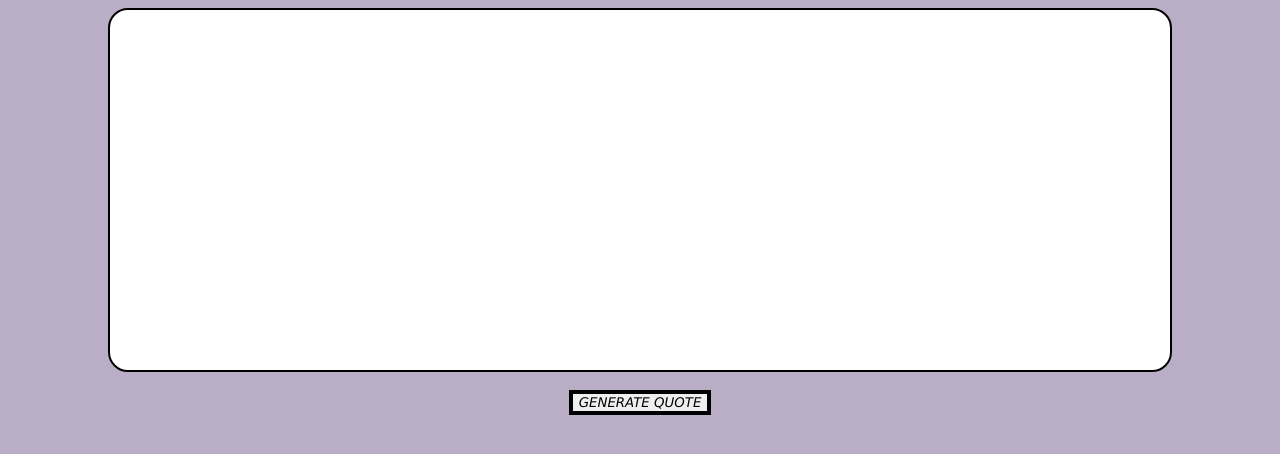
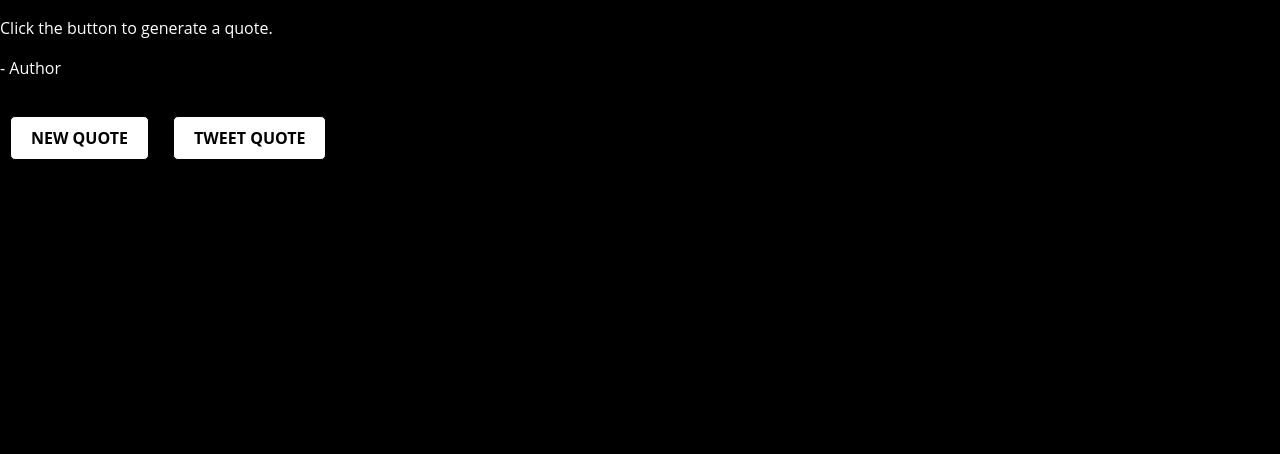
Before and after one commit to ssjhyyk/random-quote-generator, a plain HTML site: page index.html in a window 1280 px wide. Drawn offline with Linux system fonts and the light colour scheme.

Commit message:
author def

```diff
--- a/index.html
+++ b/index.html
@@ -1,19 +1,23 @@
 <!DOCTYPE html>
 <html lang="en">
 <head>
+    <meta charset="utf-8">
     <link rel="stylesheet" href="./style.css">
-
     <title>Quotes Generator</title>
 </head>
-
 <body>
-    <div id="box">
-        <p id="quote"></p>
-        <p id="author"></p>
+    <div id="quote-box">
+      <div id="text">
+        <p id="quoteDisplay">Click the button to generate a quote.</p>
+      </div>
+      <div id="author">
+        <p id="authorDisplay">- Author</p>
+      </div>
+      <div id="buttons">
+        <button id="new-quote" onclick="newQuote()">New Quote</button>
+        <button id="tweet-quote">Tweet Quote</button>
+      </div>
     </div>
-    <br>
-<center><button id="button">GENERATE QUOTE</button></center>
-
-
-</body>
+    <script src="script.js"></script>
+  </body>
 </html>
--- a/script.js
+++ b/script.js
@@ -1,4 +1,4 @@
-const quotes = [
+var quotes = [
   { quote: "Life is like a camera, focus on the good times, develop from the negatives and if things don't work out, take another shot.", author: "Unknown" },
   { quote: "Success is not final, failure is not fatal: It is the courage to continue that counts.", author: "Winston Churchill" },
   { quote: "Believe in yourself and all that you are. Know that there is something inside you that is greater than any obstacle.", author: "Christian D. Larson" },
@@ -16,13 +16,7 @@ const quotes = [
   { quote: "It does not matter how slowly you go as long as you do not stop.", author: "Confucius"}
 ];
 
-const box = document.getElementById("box");
-const quote = document.getElementById("quote");
-const author = document.getElementById("author");
-const button = document.getElementById("button");
-
-button.addEventListener("click", () => {
-  let randomNum = Math.floor(Math.random() * quotes.length);
-  quote.innerText = quotes[randomNum].quote;
-  author.innerText = quotes[randomNum].author;
-});
+function newQuote() {
+var randomNumber = Math.floor(Math.random() * quotes.length);
+document.getElementById('quoteDisplay').innerHTML = quotes[randomNumber].quote;
+}
--- a/style.css
+++ b/style.css
@@ -1,41 +1,52 @@
-
 body{
-    background-color: rgb(186, 173, 198);
-    justify-content: center;
+    background-color: #000;
+    color: #fff;
+    font-family: 'Open Sans', sans-serif;
+    font-size: 16px;
+    line-height: 1.5;
+    margin: 0;
+    padding: 0;
 }
-#button
-{
-    width: 100%
-    padding=10px;
-    border: 4px solid black;
-    font-style: italic;
-    font-family: 'Lucida Sans', 'Lucida Sans Regular', 'Lucida Grande', 'Lucida Sans Unicode', Geneva, Verdana, sans-serif;
-}
-#box{
-    text-align: center;
-    display:flex;
-    align-items: center;
-    justify-content: center;
-    width:50%;
-    align-content: center ;
-    padding: 30px;
+.quote-box{
+    background-color: #fff;
+    border-radius: 5px;
+    box-shadow: 0 0 10px rgba(0,0,0,0.5);
+    color: #000;
     margin: 0 auto;
-    border: 2px solid black;
-    border-radius: 20px;
-    height:300px;
-    width:1000px;
-    background-color: white;
-    flex-direction: column;
-}
-
-
-#quote{
-    font-size: 1.5em;
-}
-
-
-#author{
-    font-family: Impact, Haettenschweiler, 'Arial Narrow Bold', sans-serif;
-    font-weight: 300;
+    max-width: 800px;
+    padding: 20px;
     text-align: center;
 }
+.quote-text{
+    font-size: 1.5em;
+    font-style: italic;
+    line-height: 1.25;
+    margin: 0;
+    padding: 0;
+}
+.quote-author{
+    font-size: 1.25em;
+    font-style: normal;
+    margin: 0;
+    padding: 0;
+}
+button{
+    background-color: #fff;
+    border: 1px solid #000;
+    border-radius: 5px;
+    color: #000;
+    cursor: pointer;
+    font-family: 'Open Sans', sans-serif;
+    font-size: 1em;
+    font-weight: bold;
+    margin: 20px 10px 0;
+    padding: 10px 20px;
+    text-transform: uppercase;
+}
+button:hover{
+    background-color: #000;
+    color: #fff;
+}
+button:focus{
+    outline: none;
+}
```
Also changed, not shown: jsconfig.json (added, +14 -0 lines). Lines whose indentation alone changed are shown as unchanged.
